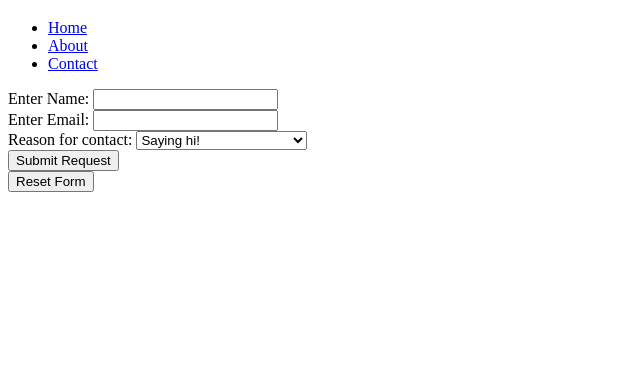
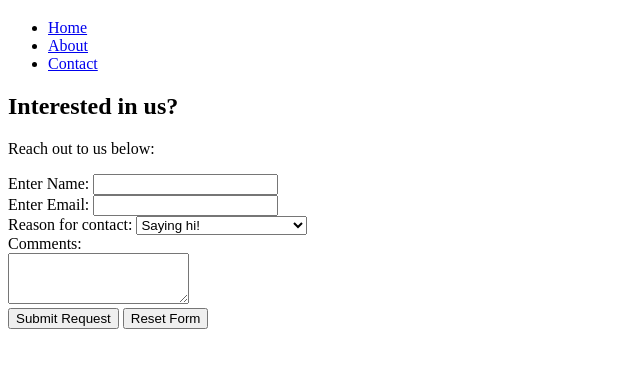
Before and after one commit to AveryTM/mi349_blog, a plain HTML site: page contact.html in a window 1280 px wide. Shown: the part 61-428 px from the top of the page, without its empty margins (0-640 px from the left). Drawn offline with Linux system fonts and the light colour scheme.

Commit message:
Added Comment box text area

```diff
--- a/contact.html
+++ b/contact.html
@@ -16,7 +16,8 @@
             </ul>
         </nav>
     </header>
-
+    <h2>Interested in us?</h2>
+    <p>Reach out to us below:</p>
     <form action="/" method="post" class="contact-info-form" netlify>
         <input type="hidden" id="timestamp" name="timestamp" value="0000">
         <div class="contact-info-form">
@@ -35,10 +36,17 @@
                 <option>Interested in an interview</option>
             </select>
         </div>
+        <div>
+            <label for="contact-info-form" name="comments">Comments:</label>
+        </div>
+        <div>
+            <textarea for="contact-info-form" name="comments" rows="3"></textarea>
+        </div>
+
         <div class="contact-info-form">
             <button type="submit">Submit Request</button>
+            <button type="reset">Reset Form</button>
         </div>
-        <button type="reset">Reset Form</button>
     </form>
 </body>
 </html>
```
